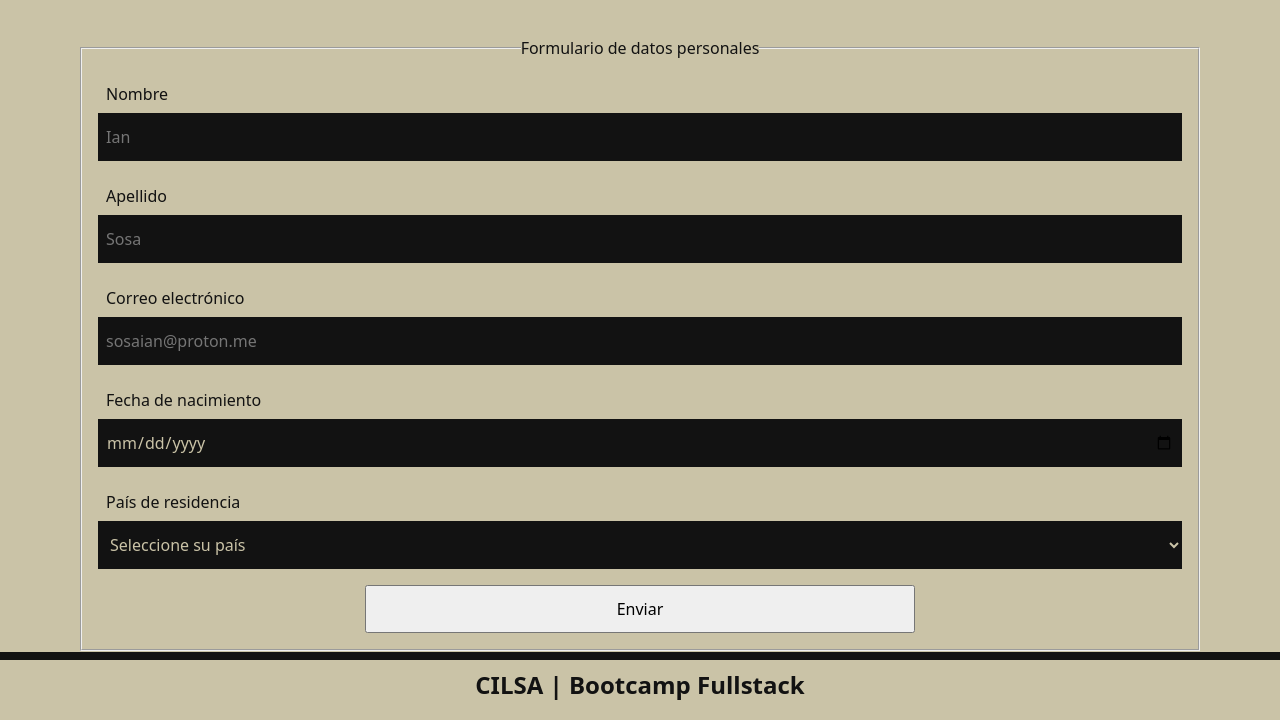
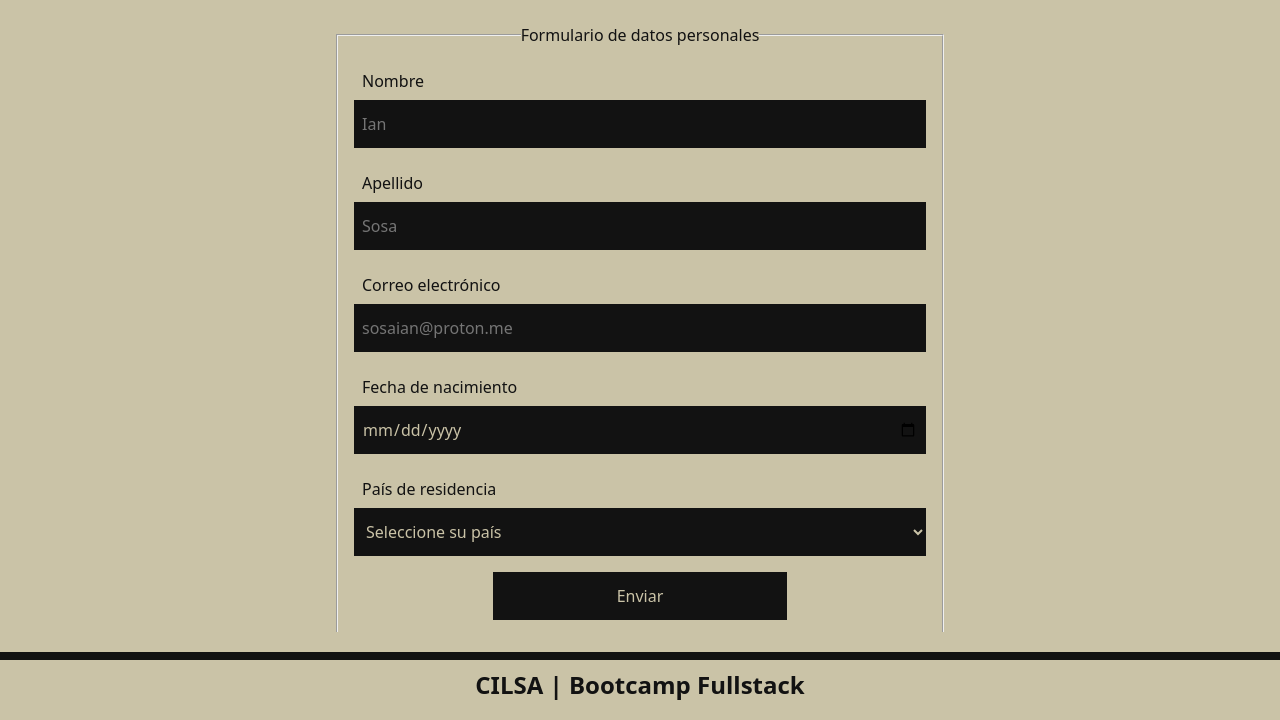
Before and after one commit to sosaian/cilsa-ejercicios-c1, a plain HTML site: page index.html in a window 1280 px wide. Shown: the part 80-800 px from the top of the page. Drawn offline with Linux system fonts and the light colour scheme.

Commit message:
Fix form styling with CSS

```diff
--- a/css/styles.css
+++ b/css/styles.css
@@ -109,15 +109,19 @@ main {
     justify-content: center;
     align-items: center;
 
-    overflow-y: auto;
+    overflow-y: hidden;
 }
 
 form {
-    width: 90vw;
+    height: 100%;
+    width: 50vw;
+    margin-bottom: 3rem;
     padding: 1rem;
     display: flex;
     flex-direction: column;
     align-items: center;
+
+    overflow-y: auto;
 }
 
 fieldset {
@@ -169,7 +173,21 @@ fieldset > button {
     padding: 0.5rem;
     width: 50%;
     min-height: 3rem;
+    background-color: var(--clr-secondary);
+    color: var(--clr-primary);
+    border: none;
     align-self: center;
+}
+
+fieldset > button:hover {
+    cursor: pointer;
+}
+
+fieldset > button:focus {
+    background-color: var(--clr-primary);
+    color: var(--clr-secondary);
+    outline: 0.3rem solid var(--clr-secondary);
+    cursor: pointer;
 }
 
 footer {
```
